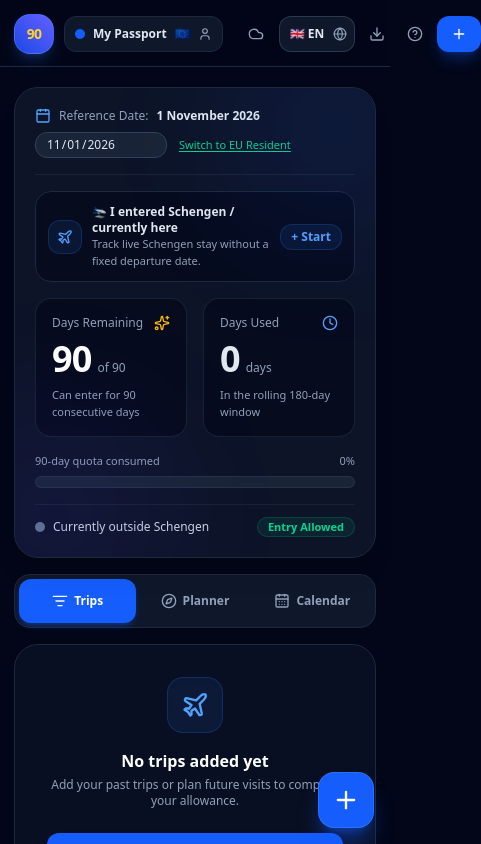
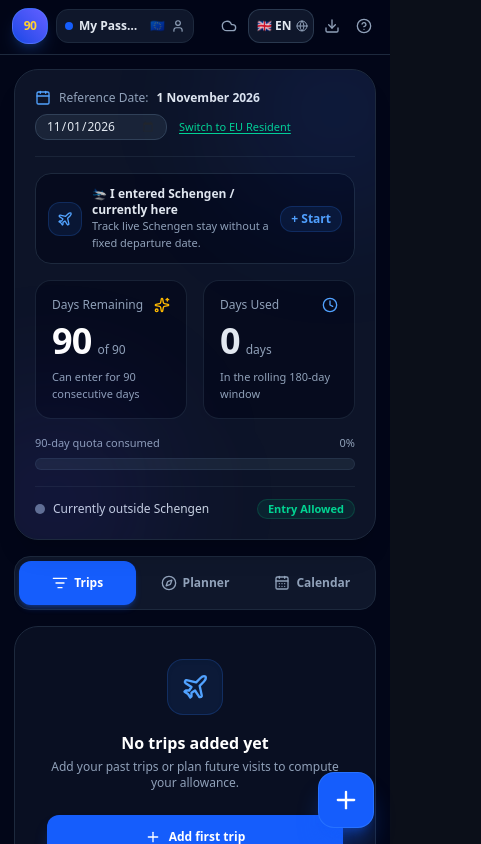
Before and after one commit to Naykitin/schengen-visa-calculator, a React (Vite) app: page / in a window 390 px wide. Shown: the top 844 px of the page, 481 px wide, since content can reach past the window. Built offline with nearby package versions, Linux system fonts and the light colour scheme.

Commit message:
fix(mobile): optimize header safe-top and eliminate horizontal/vertical overflow on iPhone PWA

```diff
--- a/src/App.tsx
+++ b/src/App.tsx
@@ -468,7 +468,7 @@ export function App() {
   }
 
   return (
-    <div className="min-h-screen bg-slate-950 text-slate-100 flex flex-col pb-24 sm:pb-8 selection:bg-blue-600/30 selection:text-blue-200">
+    <div className="min-h-screen min-h-[100dvh] bg-slate-950 text-slate-100 flex flex-col pb-20 sm:pb-8 selection:bg-blue-600/30 selection:text-blue-200">
       {/* Top Header */}
       <Header
         lang={lang}
@@ -487,7 +487,7 @@ export function App() {
       />
 
       {/* Main Layout Container (Handles Mobile, Tablet, Desktop & Dual-Screen) */}
-      <main className="flex-1 max-w-6xl w-full mx-auto px-3.5 sm:px-6 pt-5 sm:pt-8 pb-8 dual-screen-layout">
+      <main className="flex-1 max-w-6xl w-full mx-auto px-3.5 sm:px-6 pt-3.5 sm:pt-8 pb-8 dual-screen-layout">
 
         {/* =========================================================================
             DESKTOP & DUAL-SCREEN LAYOUT (>= 1024px or Foldable Dual-Screen)
@@ -705,7 +705,7 @@ export function App() {
       {/* =========================================================================
           SITE FOOTER & LEGAL DISCLAIMER
          ========================================================================= */}
-      <footer className="mt-auto max-w-6xl w-full mx-auto px-4 py-8 border-t border-slate-900 text-center space-y-2.5">
+      <footer className="mt-auto max-w-6xl w-full mx-auto px-4 py-5 sm:py-8 border-t border-slate-900 text-center space-y-2">
         <p className="text-[11px] text-slate-500 max-w-3xl mx-auto leading-relaxed">
           ⚖️ <span className="text-slate-400 font-medium">{t.disclaimerShort}</span>
         </p>
--- a/src/components/Header.tsx
+++ b/src/components/Header.tsx
@@ -43,12 +43,12 @@ export const Header: React.FC<HeaderProps> = ({
     : '🇪🇺'
 
   return (
-    <header className="sticky top-0 z-30 bg-slate-950/85 backdrop-blur-md border-b border-slate-800 safe-top px-3.5 sm:px-6 pb-3 sm:pb-4 transition-all">
-      <div className="max-w-6xl mx-auto flex items-center justify-between gap-2">
+    <header className="sticky top-0 z-30 bg-slate-950/85 backdrop-blur-md border-b border-slate-800 safe-top px-3 sm:px-6 pb-2.5 sm:pb-4 transition-all w-full overflow-hidden">
+      <div className="max-w-6xl mx-auto flex items-center justify-between gap-1.5 sm:gap-2 min-w-0 w-full">
         {/* Left: Logo & Title & Profile Switcher */}
-        <div className="flex items-center gap-2.5 sm:gap-3">
-          <div className="w-10 h-10 rounded-2xl bg-gradient-to-tr from-blue-700 to-indigo-500 flex items-center justify-center shadow-lg shadow-blue-500/20 border border-blue-400/30 shrink-0">
-            <span className="text-amber-300 font-black text-sm tracking-tighter">90</span>
+        <div className="flex items-center gap-2 sm:gap-3 min-w-0 shrink">
+          <div className="w-9 h-9 sm:w-10 sm:h-10 rounded-2xl bg-gradient-to-tr from-blue-700 to-indigo-500 flex items-center justify-center shadow-lg shadow-blue-500/20 border border-blue-400/30 shrink-0">
+            <span className="text-amber-300 font-black text-xs sm:text-sm tracking-tighter">90</span>
           </div>
 
           <div className="hidden sm:block">
@@ -64,18 +64,18 @@ export const Header: React.FC<HeaderProps> = ({
           {/* Profile Switcher Pill */}
           <button
             onClick={onOpenProfileModal}
-            className="flex items-center gap-2 py-1 px-2.5 rounded-xl bg-slate-900 border border-slate-800 hover:border-slate-700 text-xs text-slate-200 transition-all active:scale-95 min-h-[36px]"
+            className="flex items-center gap-1.5 sm:gap-2 py-1 px-2 sm:px-2.5 rounded-xl bg-slate-900 border border-slate-800 hover:border-slate-700 text-xs text-slate-200 transition-all active:scale-95 min-h-[34px] sm:min-h-[36px] min-w-0"
             title={t.profilesTitle}
           >
-            <span className={`w-2.5 h-2.5 rounded-full ${profileColor.bg} inline-block`} />
-            <span className="font-semibold max-w-[100px] truncate">{activeProfile.name}</span>
-            <span className="text-xs">{countryFlag}</span>
+            <span className={`w-2 h-2 sm:w-2.5 sm:h-2.5 rounded-full ${profileColor.bg} inline-block shrink-0`} />
+            <span className="font-semibold max-w-[65px] xs:max-w-[90px] sm:max-w-[120px] truncate">{activeProfile.name}</span>
+            <span className="text-xs shrink-0">{countryFlag}</span>
             <User className="w-3.5 h-3.5 text-slate-400 shrink-0" />
           </button>
         </div>
 
         {/* Center: Offline indicator & New version update banner */}
-        <div className="flex items-center gap-2">
+        <div className="flex items-center gap-1.5 sm:gap-2 shrink-0">
           {!isOnline && (
             <div className="flex items-center gap-1 text-[11px] font-semibold text-amber-300 bg-amber-500/15 border border-amber-500/30 px-2 py-1 rounded-xl">
               <WifiOff className="w-3.5 h-3.5" />
@@ -95,11 +95,11 @@ export const Header: React.FC<HeaderProps> = ({
         </div>
 
         {/* Right: Actions & Tools */}
-        <div className="flex items-center gap-1.5 sm:gap-2">
+        <div className="flex items-center gap-1 sm:gap-2 shrink-0">
           {/* Cloudflare Sync status button */}
           <button
             onClick={onOpenSyncModal}
-            className={`p-2 rounded-xl border text-xs font-medium transition-all active:scale-95 min-h-[36px] flex items-center gap-1.5 ${
+            className={`p-1.5 sm:p-2 rounded-xl border text-xs font-medium transition-all active:scale-95 min-h-[34px] sm:min-h-[36px] flex items-center gap-1.5 ${
               isSyncActive
                 ? 'bg-blue-500/10 text-blue-400 border-blue-500/30'
                 : 'text-slate-400 hover:text-white border-transparent hover:bg-slate-900'
@@ -115,7 +115,7 @@ export const Header: React.FC<HeaderProps> = ({
             <select
               value={lang}
               onChange={(e) => onSelectLanguage(e.target.value as Language)}
-              className="bg-slate-900 border border-slate-700/80 hover:border-slate-500 text-slate-200 text-xs font-bold rounded-xl pl-2.5 pr-7 py-1.5 focus:outline-none focus:ring-1 focus:ring-blue-500 cursor-pointer transition-all min-h-[36px] appearance-none"
+              className="bg-slate-900 border border-slate-700/80 hover:border-slate-500 text-slate-200 text-xs font-bold rounded-xl pl-2 pr-5 sm:pr-7 py-1 sm:py-1.5 focus:outline-none focus:ring-1 focus:ring-blue-500 cursor-pointer transition-all min-h-[34px] sm:min-h-[36px] appearance-none"
               title="Select Language"
             >
               {SUPPORTED_LANGUAGES.map((l) => (
@@ -124,13 +124,13 @@ export const Header: React.FC<HeaderProps> = ({
                 </option>
               ))}
             </select>
-            <Globe className="w-3.5 h-3.5 text-slate-400 absolute right-2 pointer-events-none" />
+            <Globe className="w-3 h-3 sm:w-3.5 sm:h-3.5 text-slate-400 absolute right-1.5 sm:right-2 pointer-events-none" />
           </div>
 
           {/* Backup & Data Modal */}
           <button
             onClick={onOpenBackupModal}
-            className="p-2 text-slate-400 hover:text-white rounded-xl hover:bg-slate-900 transition-colors min-h-[36px]"
+            className="p-1.5 sm:p-2 text-slate-400 hover:text-white rounded-xl hover:bg-slate-900 transition-colors min-h-[34px] sm:min-h-[36px]"
             title={t.backupAndExport}
           >
             <Download className="w-4 h-4" />
@@ -139,19 +139,19 @@ export const Header: React.FC<HeaderProps> = ({
           {/* Info Modal */}
           <button
             onClick={onOpenInfoModal}
-            className="p-2 text-slate-400 hover:text-white rounded-xl hover:bg-slate-900 transition-colors min-h-[36px]"
+            className="p-1.5 sm:p-2 text-slate-400 hover:text-white rounded-xl hover:bg-slate-900 transition-colors min-h-[34px] sm:min-h-[36px]"
             title={t.aboutRule}
           >
             <HelpCircle className="w-4 h-4" />
           </button>
 
-          {/* Primary Action Button: Add Trip */}
+          {/* Primary Action Button: Add Trip (Desktop & Tablet only; mobile uses bottom floating + button) */}
           <button
             onClick={onOpenAddModal}
-            className="flex items-center gap-1.5 bg-blue-600 hover:bg-blue-500 text-white font-bold text-xs px-3.5 py-2 rounded-xl shadow-lg shadow-blue-600/30 active:scale-95 transition-all min-h-[36px]"
+            className="hidden sm:flex items-center gap-1.5 bg-blue-600 hover:bg-blue-500 text-white font-bold text-xs px-3.5 py-2 rounded-xl shadow-lg shadow-blue-600/30 active:scale-95 transition-all min-h-[36px]"
           >
             <Plus className="w-4 h-4" />
-            <span className="hidden sm:inline">
+            <span>
               {isResident ? t.logAbroadTripBtn : t.addTrip}
             </span>
           </button>
--- a/src/index.css
+++ b/src/index.css
@@ -6,6 +6,7 @@
     --foreground: 0 0% 98%;
   }
 
+  html,
   body {
     background-color: #0b0f19;
     color: #f1f5f9;
@@ -16,30 +17,34 @@
     min-height: 100dvh;
     touch-action: manipulation;
     -webkit-tap-highlight-color: transparent;
+    overflow-x: hidden;
+    max-width: 100vw;
+    width: 100%;
   }
 }
 
 /* Safe Area Insets for iPhone notch, Dynamic Island, iPad status bar, and Home indicator */
 .safe-top {
-  padding-top: calc(env(safe-area-inset-top, 0px) + 0.875rem);
+  padding-top: calc(env(safe-area-inset-top, 0px) + 0.5rem);
 }
 
 @media (min-width: 640px) {
   .safe-top {
-    padding-top: calc(env(safe-area-inset-top, 0px) + 1.25rem);
+    padding-top: calc(env(safe-area-inset-top, 0px) + 1.125rem);
   }
 }
 
 /* Standalone PWA mode (e.g. Added to Home Screen on iPadOS / iOS / Android) */
 @media all and (display-mode: standalone) {
+  /* On iPhone / Mobile: clean native safe area without vertical bloating */
   .safe-top {
-    /* Ensures at least 24px status bar allowance + padding even if WebKit env() returns 0px */
-    padding-top: calc(max(1.5rem, env(safe-area-inset-top, 0px)) + 0.875rem);
+    padding-top: calc(env(safe-area-inset-top, 0px) + 0.375rem);
   }
 
+  /* On iPad / Tablet: status bar allowance even if WebKit env() returns 0px */
   @media (min-width: 640px) {
     .safe-top {
-      padding-top: calc(max(1.75rem, env(safe-area-inset-top, 0px)) + 1.25rem);
+      padding-top: calc(max(1.75rem, env(safe-area-inset-top, 0px)) + 1.125rem);
     }
   }
 }
```
